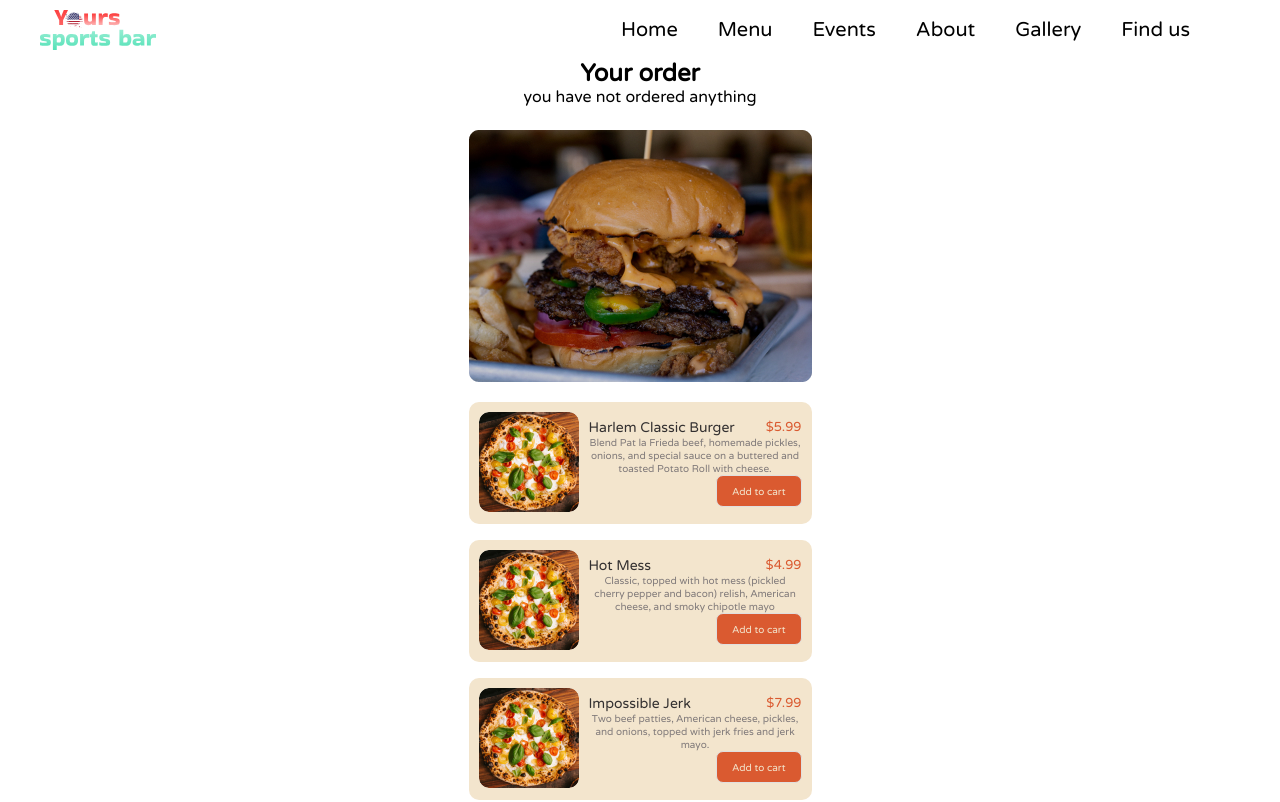
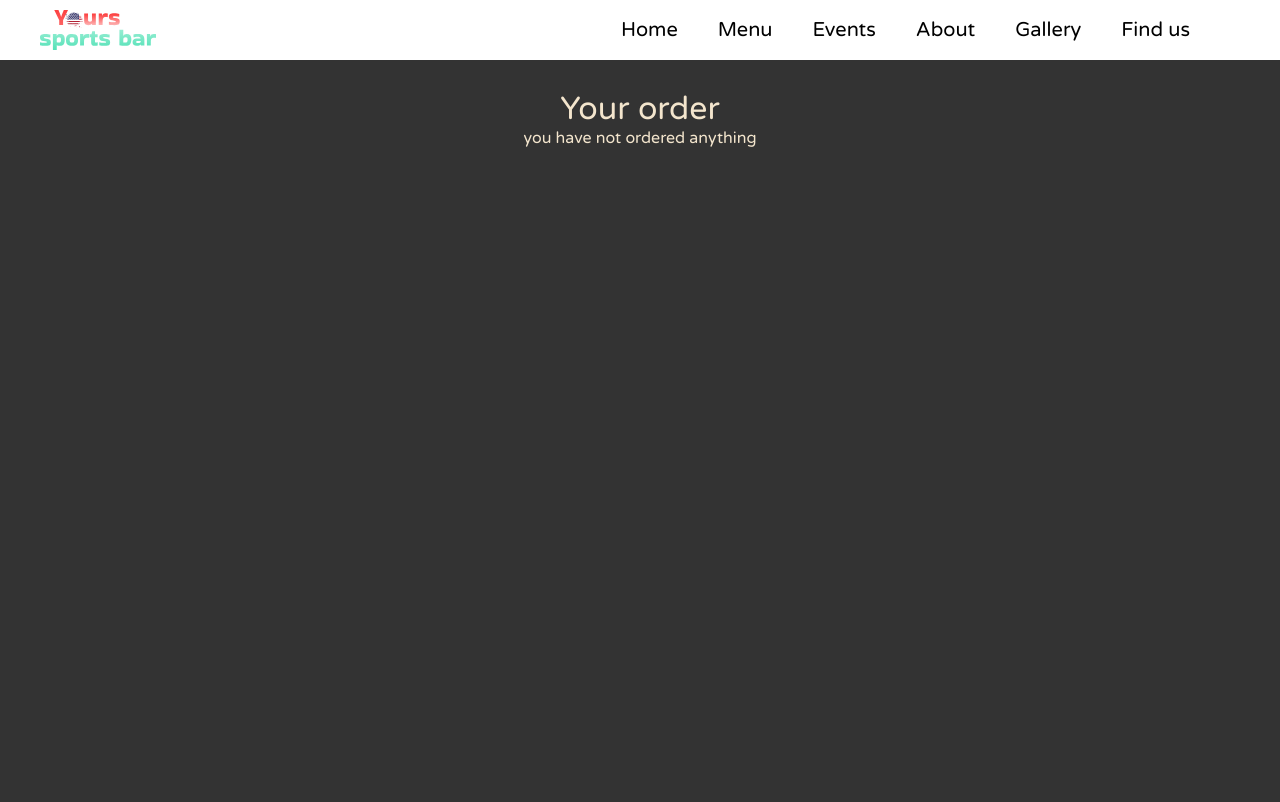
Before and after one commit to cod3provider/sports-bar, a React (Vite) app: page / in a window 1280 px wide. Shown: the top 802 px of the page. Built offline with nearby package versions, Linux system fonts and the light colour scheme.

Commit message:
add some order style

```diff
--- a/src/components/common/TableRow/TableRow.jsx
+++ b/src/components/common/TableRow/TableRow.jsx
@@ -1,4 +1,3 @@
-import { useEffect } from 'react';
 import { TableMainText } from '../../OrderTable/OrderTable.styled';
 
 export const TableRow = ({
--- a/src/pages/OrderPages/OrderPages.jsx
+++ b/src/pages/OrderPages/OrderPages.jsx
@@ -2,7 +2,12 @@ import { OrderList } from '../../components/OrderList/OrderList';
 import { useDispatch, useSelector } from 'react-redux';
 import { getMenu } from '../../redux/menu/menu-selectors';
 import { OrderTable } from '../../components/OrderTable/OrderTable';
-import { PlaceOrder } from './OrderPages.styled';
+import {
+  OrderText,
+  OrderTitle,
+  OrderWraper,
+  PlaceOrder,
+} from './OrderPages.styled';
 import { placeOrder } from '../../redux/menu/menu-action';
 
 export const OrderPages = () => {
@@ -14,8 +19,8 @@ export const OrderPages = () => {
   const handlePlaceOrder = () => dispatch(placeOrder());
 
   return (
-    <>
-      <h2>Your order</h2>
+    <OrderWraper>
+      <OrderTitle>Your order</OrderTitle>
       {isOrder ? (
         <>
           <OrderList order={order} />
@@ -25,8 +30,8 @@ export const OrderPages = () => {
           </PlaceOrder>
         </>
       ) : (
-        <p>you have not ordered anything</p>
+        <OrderText>you have not ordered anything</OrderText>
       )}
-    </>
+    </OrderWraper>
   );
 };
--- a/src/pages/OrderPages/OrderPages.styled.js
+++ b/src/pages/OrderPages/OrderPages.styled.js
@@ -1,10 +1,33 @@
 import styled from 'styled-components/macro';
 import Button from '../../components/common/Button/Button';
+import { Container } from '../../components/common/Container/Container.styled';
+
+export const OrderWraper = styled(Container)`
+  padding-top: 30px;
+  padding-bottom: 30px;
+  width: 100vw;
+  min-height: 100vh;
+  background-color: rgba(0, 0, 0, 0.8);
+  /* position: fixed; */
+`;
 
 export const OrderTitle = styled.h2`
+  text-align: center;
+
   color: #f3e5cd;
   font-family: Varela Round;
   font-size: 32px;
+  font-style: normal;
+  font-weight: 400;
+  line-height: normal;
+`;
+
+export const OrderText = styled.p`
+  text-align: center;
+
+  color: #f3e5cd;
+  font-family: Varela Round;
+  font-size: 16px;
   font-style: normal;
   font-weight: 400;
   line-height: normal;
```
